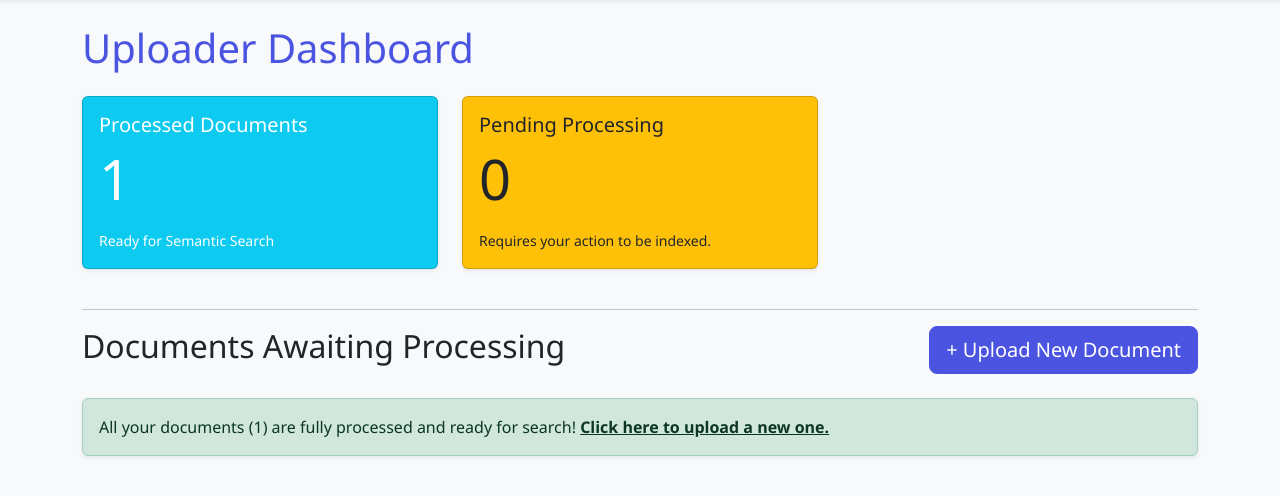
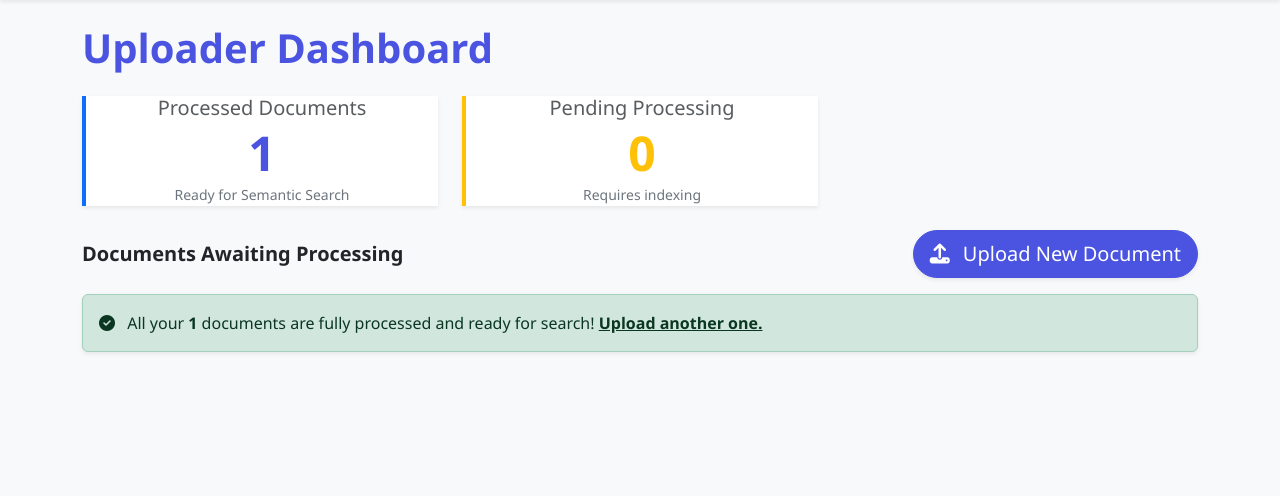
Before and after one commit to albanz27/DocSeek, a Django app: page /documents/dashboard/ in a window 1280 px wide. Shown: the part 57-553 px from the top of the page. Run offline with Django 5.2, Linux system fonts and the light colour scheme; a user stored in the database is signed in; tables that the repository leaves empty hold one stand-in row (values such as "Sample post"); parts of the project's set-up code (start-up, migrations or seed data) failed here and were passed over.

Commit message:
Refactor uploader_dashboard.html and add uploader_dashboard.css for improved layout and styling of the dashboard components

```diff
--- a/doc_manager/templates/doc_manager/uploader_dashboard.html
+++ b/doc_manager/templates/doc_manager/uploader_dashboard.html
@@ -1,62 +1,69 @@
 {% extends 'base.html' %}
+{% load static %}
+
+{% block extra_css %}
+<link rel="stylesheet" href="{% static 'css/uploader_dashboard.css' %}">
+{% endblock extra_css %}
 
 {% block content %}
-<h1 class="display-6 text-primary mb-4">Uploader Dashboard</h1>
+<div class="dashboard-container">
+    <h1 class="display-6 text-primary mb-4 fw-bold">Uploader Dashboard</h1>
 
-<div class="row">
+    <!-- STAT CARDS -->
+    <div class="row g-4 mb-4">
         <div class="col-md-4">
-        <div class="card bg-info text-white shadow-sm mb-4">
-            <div class="card-body">
-                <h5 class="card-title">Processed Documents</h5>
-                <p class="card-text display-4">{{ processed_count }}</p>
-                <small>Ready for Semantic Search</small>
-            </div>
+            <div class="stat-card bg-white text-center border-start border-4 border-primary shadow-sm">
+                <h5 class="text-muted mb-1">Processed Documents</h5>
+                <p class="display-5 fw-bold text-primary mb-0">{{ processed_count }}</p>
+                <small class="text-secondary">Ready for Semantic Search</small>
             </div>
         </div>
         <div class="col-md-4">
-        <div class="card bg-warning text-dark shadow-sm mb-4">
-            <div class="card-body">
-                <h5 class="card-title">Pending Processing</h5>
-                <p class="card-text display-4">{{ pending_documents.count }}</p>
-                <small>Requires your action to be indexed.</small>
-            </div>
+            <div class="stat-card bg-white text-center border-start border-4 border-warning shadow-sm">
+                <h5 class="text-muted mb-1">Pending Processing</h5>
+                <p class="display-5 fw-bold text-warning mb-0">{{ pending_documents.count }}</p>
+                <small class="text-secondary">Requires indexing</small>
             </div>
         </div>
     </div>
 
-<hr>
-
-<div class="d-flex justify-content-between align-items-center mb-4">
-    <h2>Documents Awaiting Processing</h2>
-
-    <a href="{% url 'document_upload' %}" class="btn btn-primary btn-lg">
-        + Upload New Document
+    <!-- TITLE + BUTTON -->
+    <div class="d-flex justify-content-between align-items-center mb-3">
+        <h2 class="h5 fw-semibold mb-0">Documents Awaiting Processing</h2>
+        <a href="{% url 'document_upload' %}" class="btn btn-primary btn-lg rounded-pill shadow-sm">
+            <i class="fas fa-upload me-2"></i> Upload New Document
         </a>
     </div>
 
+    <!-- DOCUMENT LIST -->
     {% if pending_documents %}
-    <ul class="list-group">
+        <ul class="list-group shadow-sm rounded-3">
             {% for doc in pending_documents %}
                 <li class="list-group-item d-flex justify-content-between align-items-center">
-                {{ doc.title }} (Uploaded {{ doc.uploaded_at|date:"M d" }})
-                <a href="{% url 'document_process' doc.pk %}" class="btn btn-sm btn-success">
-                    ▶️ Process Now
+                    <div>
+                        <strong>{{ doc.title }}</strong>
+                        <small class="text-muted d-block">Uploaded {{ doc.uploaded_at|date:"M d, Y" }}</small>
+                    </div>
+                    <a href="{% url 'document_process' doc.pk %}" class="btn btn-success btn-sm rounded-pill">
+                        <i class="fas fa-play me-1"></i> Process
                     </a>
                 </li>
             {% endfor %}
         </ul>
     {% else %}
         {% if total_uploaded_count > 0 %}
-        <div class="alert alert-success shadow-sm">
-            All your documents ({{ total_uploaded_count }}) are fully processed and ready for search!
-            <a href="{% url 'document_upload' %}" class="alert-link">Click here to upload a new one.</a>
+            <div class="alert alert-success shadow-sm mt-3" role="alert">
+                <i class="fas fa-check-circle me-2"></i>
+                All your <strong>{{ total_uploaded_count }}</strong> documents are fully processed and ready for search!
+                <a href="{% url 'document_upload' %}" class="alert-link">Upload another one.</a>
             </div>
         {% else %}
-        <div class="alert alert-warning shadow-sm">
-            You haven't uploaded any documents yet.
+            <div class="alert alert-warning shadow-sm mt-3" role="alert">
+                <i class="fas fa-folder-open me-2"></i>
+                You haven’t uploaded any documents yet.
                 <a href="{% url 'document_upload' %}" class="alert-link">Start by uploading your first PDF!</a>
             </div>
         {% endif %}
     {% endif %}
-
+</div>
 {% endblock content %}
```
Also changed, not shown: static/css/doc_manager/uploader_dashboard.css (added, +66 -0 lines). Lines whose indentation alone changed are shown as unchanged.
